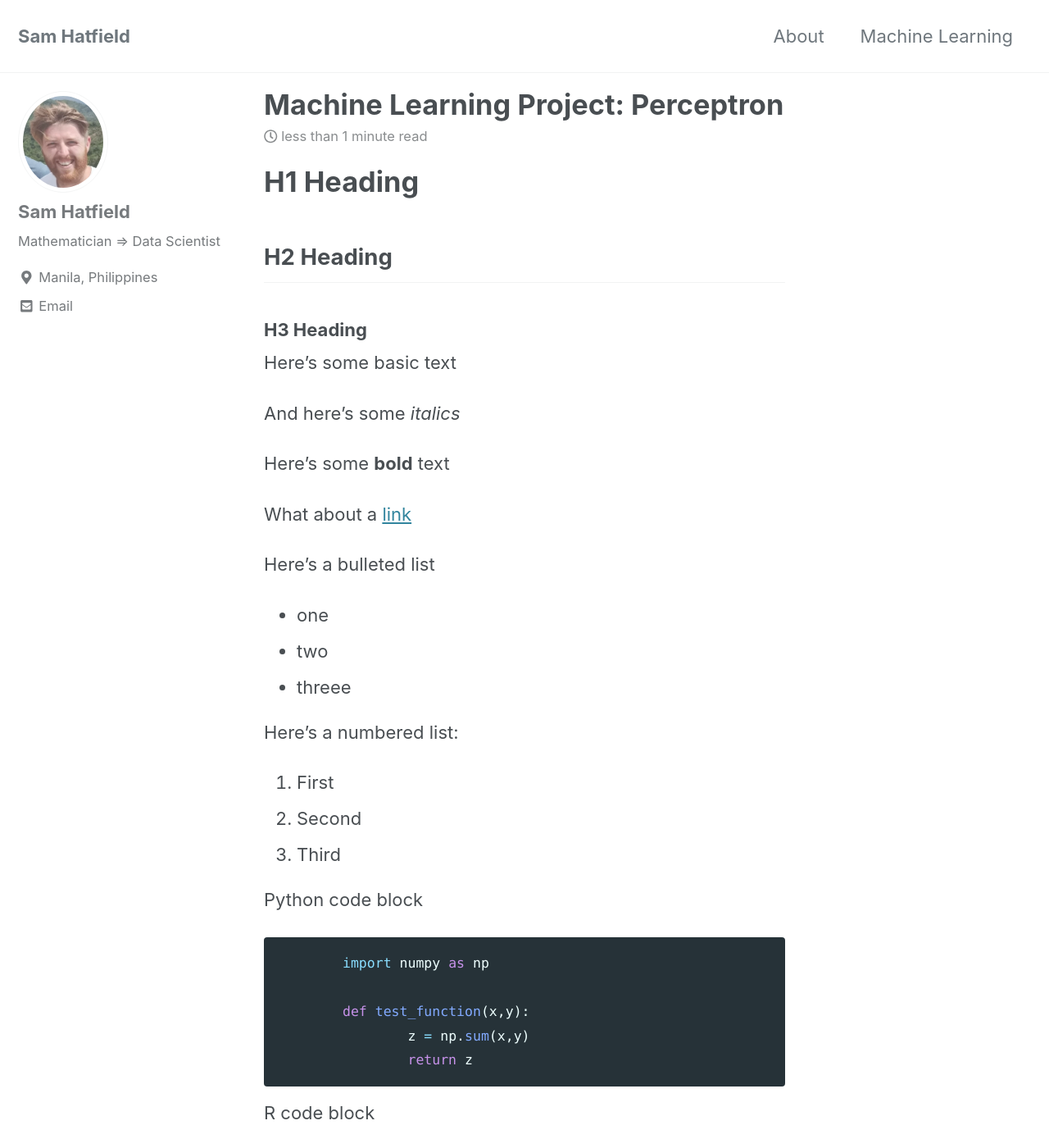
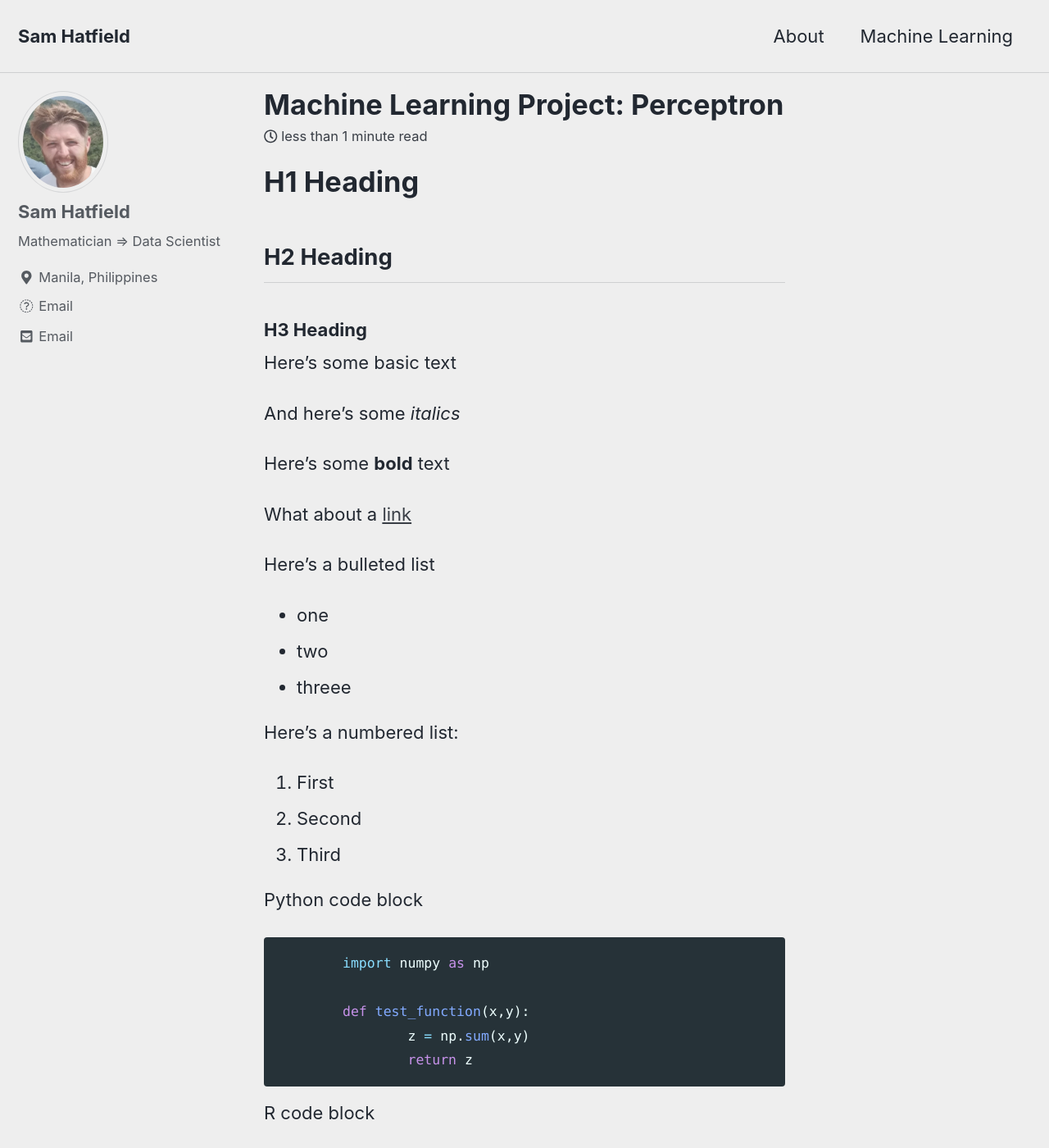
Before and after one commit to sjhatfield/sjhatfield.github.io, a Jekyll site: the page built from _posts/2019-05-08-perceptron.md, in a window 1280 px wide and 1400 px high. Shown: the whole window at 82% size. Built offline with Jekyll 4.4.1, drawn with Linux system fonts in a browser that asks for light colours; cached includes are drawn as plain includes; nearby versions of some CDN libraries; formulas are drawn with MathJax 3.

Commit message:
different theme

```diff
--- a/_config.yml
+++ b/_config.yml
@@ -12,7 +12,7 @@
 
 # theme                  : "minimal-mistakes-jekyll"
 # remote_theme           : "mmistakes/minimal-mistakes"
-minimal_mistakes_skin    : "default" # "air", "aqua", "contrast", "dark", "dirt", "neon", "mint", "plum", "sunrise"
+minimal_mistakes_skin    : "air" # "air", "aqua", "contrast", "dark", "dirt", "neon", "mint", "plum", "sunrise"
 
 # Site Settings
 locale                   : "en-UK"
@@ -113,8 +113,8 @@ author:
   email            : "s.j.hatfield@live.co.uk"
   links:
     - label: "Email"
-      icon: "s.j.hatfield@live.co.uk"
-      # url: mailto:your.name@email.com
+      icon: fab fa-fw fa-email
+      url: mailto:s.j.hatfield@live.co.uk
     - label: "Website"
       icon: "fas fa-fw fa-link"
       # url: "https://your-website.com"
--- a/_posts/2019-05-08-perceptron.md
+++ b/_posts/2019-05-08-perceptron.md
@@ -16,7 +16,7 @@ And here's some *italics*
 
 Here's some **bold** text
 
-What about a [link](https://sjhatfield.github.com)
+What about a [link](https://sjhatfield.github.io)
 
 Here's a bulleted list
 * one
```
